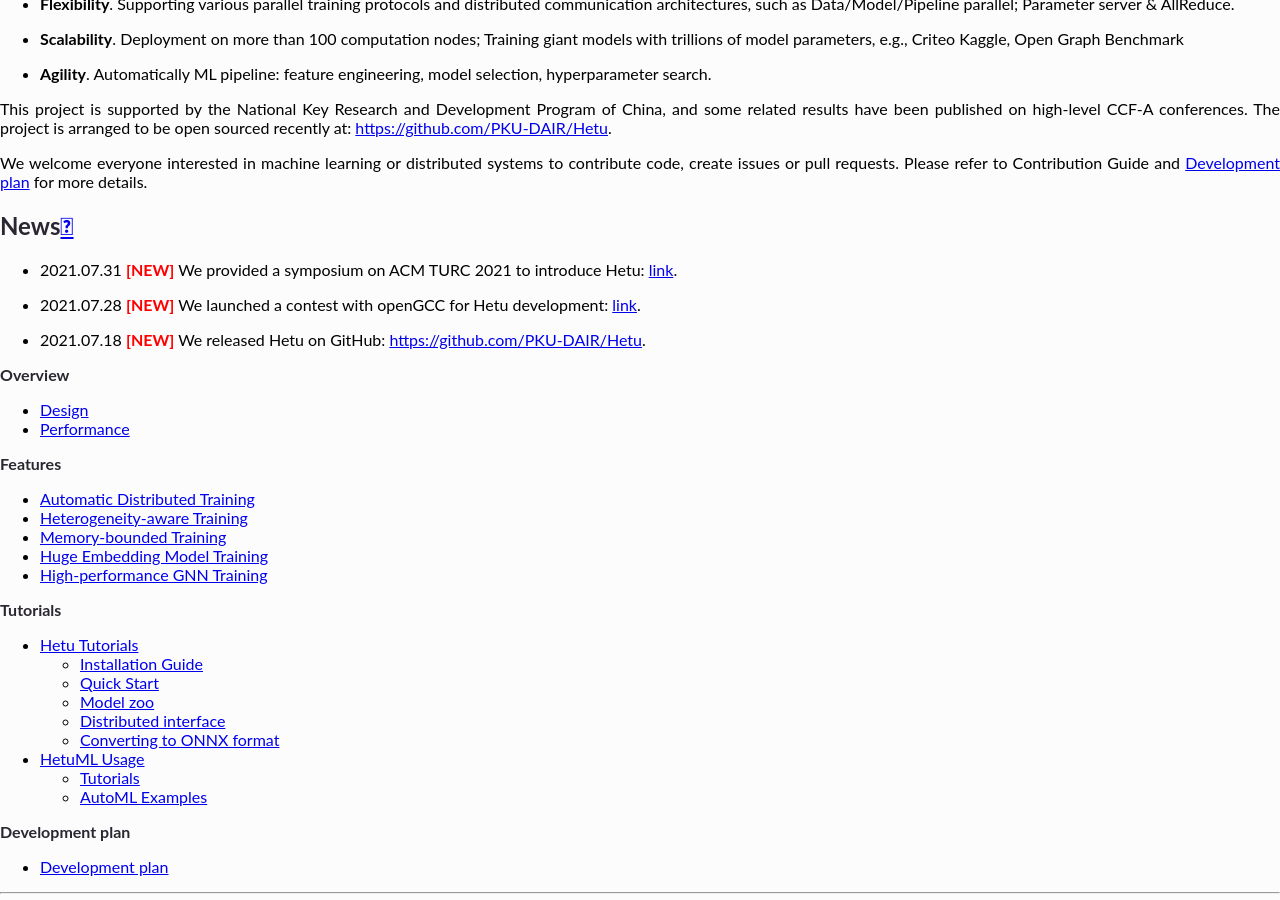
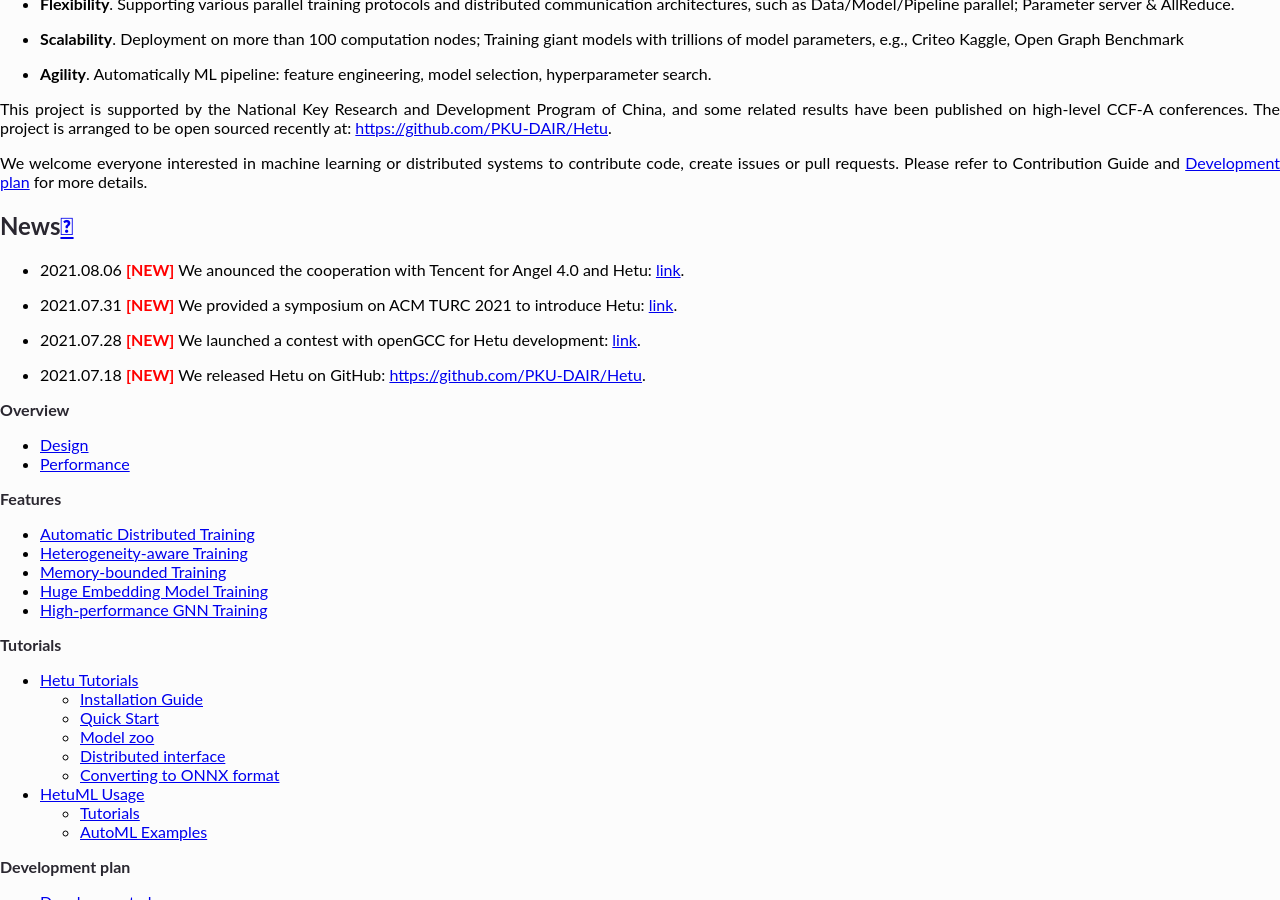
Before and after one commit to njw1123/Hetu_doc, a Sphinx documentation site: the page built from source/index.rst, in a window 1280 px wide and 900 px high, scrolled down 4209 px. Built offline with Sphinx 7.4.7 and the Read the Docs theme 2.0.0, drawn with Linux system fonts in a browser that asks for light colours; grey boxes are pictures that could not be loaded.

Commit message:
Update index.rst

```diff
--- a/source/index.rst
+++ b/source/index.rst
@@ -51,6 +51,7 @@
 
 News
 ~~~~~~~~~~~~~~~
+- 2021.08.06 :red:`[NEW]` We anounced the cooperation with Tencent for Angel 4.0 and Hetu: `link <https://mp.weixin.qq.com/s/03GabpMzwCi7MLvDbCGloQ>`_.
 - 2021.07.31 :red:`[NEW]` We provided a symposium on ACM TURC 2021 to introduce Hetu: `link <https://www.acmturc.com/2021/en/SIGMOD_China.html>`_.
 - 2021.07.28 :red:`[NEW]` We launched a contest with openGCC for Hetu development: `link <https://www.educoder.net/competitions/index/gcc_2021_projects_type1>`_.
 - 2021.07.18 :red:`[NEW]` We released Hetu on GitHub: https://github.com/PKU-DAIR/Hetu.
```
